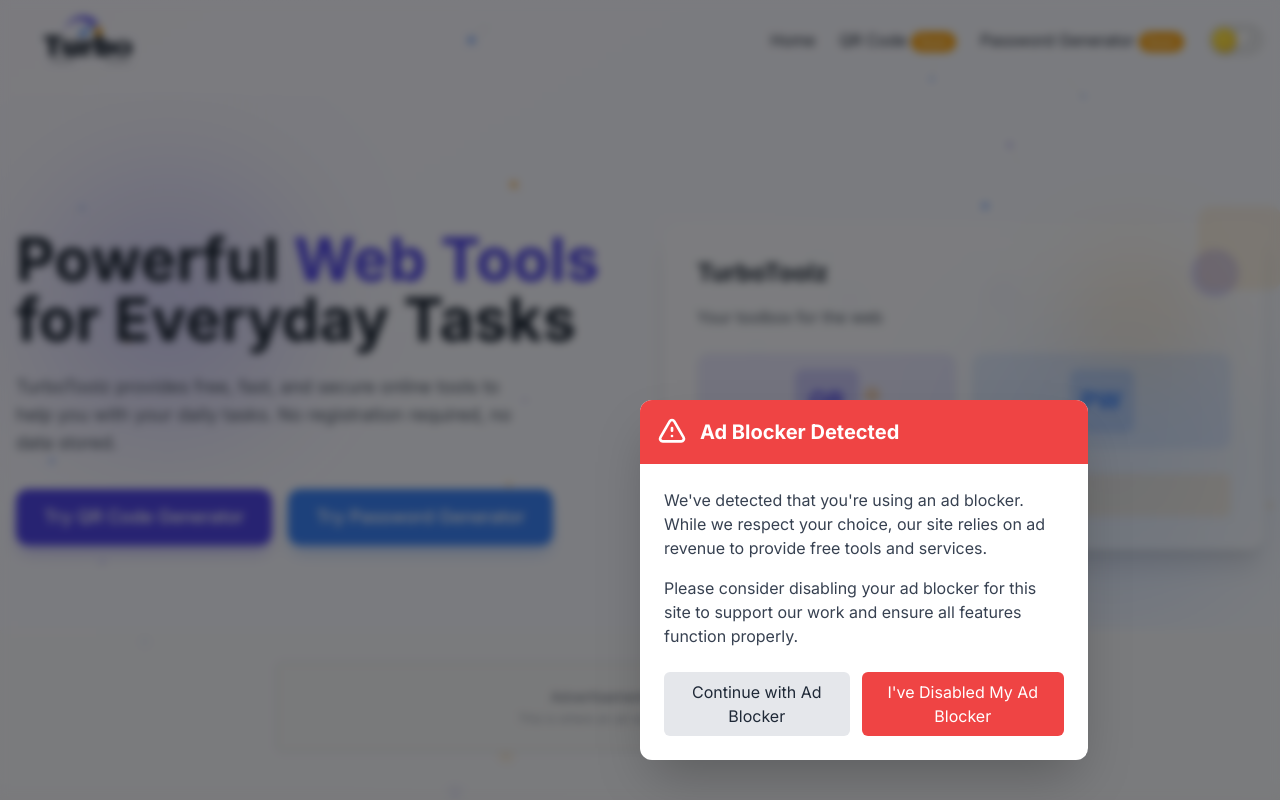
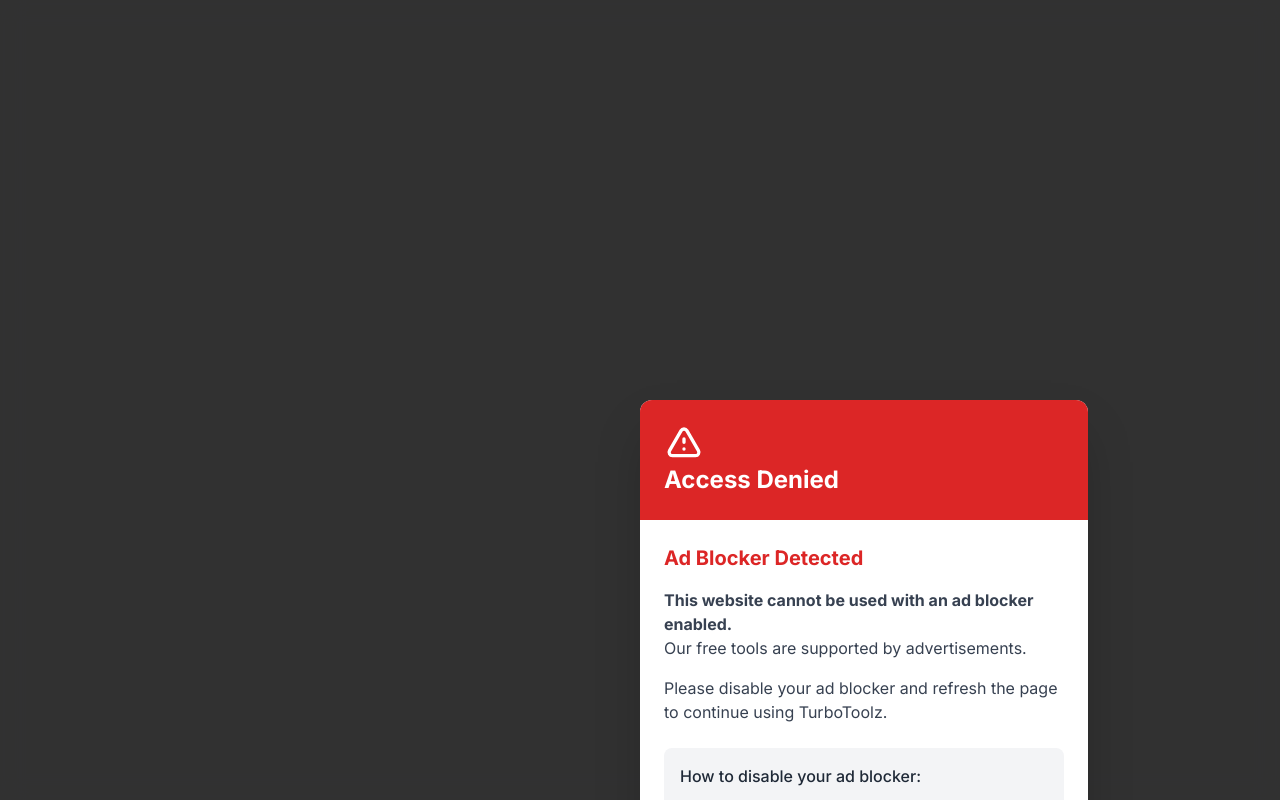
Before and after one commit to el4abdu/turbotoolz, a Next.js app: page / in a window 1280 px wide. Shown: the top 800 px of the page. Built offline with nearby package versions, Linux system fonts and the light colour scheme.

Commit message:
Add strict ad blocker detection and blocking functionality

```diff
--- a/public/adblock-detector.js
+++ b/public/adblock-detector.js
@@ -10,6 +10,21 @@
     if (typeof window.CustomEvent === 'function') {
       const event = new CustomEvent('adBlockDetected');
       window.dispatchEvent(event);
+    }
+
+    // Block all content with CSS if ad blocker detected
+    if (!document.getElementById('adblock-blocker-style')) {
+      const style = document.createElement('style');
+      style.id = 'adblock-blocker-style';
+      style.innerHTML = `
+        body > *:not(.adblock-modal) {
+          display: none !important;
+        }
+        body {
+          overflow: hidden !important;
+        }
+      `;
+      document.head.appendChild(style);
     }
   }
 
@@ -53,7 +68,7 @@
   function checkBaitClasses() {
     const baitClasses = [
       'banner_ad', 'sponsored', 'ad-banner', 'ad-container',
-      'ad-placeholder', 'ad-leaderboard'
+      'ad-placeholder', 'ad-leaderboard', 'adsense', 'adsbygoogle'
     ];
 
     const testDiv = document.createElement('div');
@@ -77,6 +92,24 @@
     document.body.removeChild(testDiv);
   }
 
+  // Method 4: Check if our ad placeholders are hidden
+  function checkAdPlaceholders() {
+    setTimeout(function() {
+      const adPlaceholders = document.querySelectorAll('.ad-banner, .ad-sidebar, .ad-unit, .ad-zone');
+
+      for (let i = 0; i < adPlaceholders.length; i++) {
+        const placeholder = adPlaceholders[i];
+        if (placeholder.offsetHeight === 0 ||
+            placeholder.clientHeight === 0 ||
+            getComputedStyle(placeholder).display === 'none' ||
+            getComputedStyle(placeholder).visibility === 'hidden') {
+          setDetected();
+          break;
+        }
+      }
+    }, 500); // Give more time for ad blockers to act
+  }
+
   // Wait for DOM to be ready
   if (document.readyState === 'loading') {
     document.addEventListener('DOMContentLoaded', runDetection);
@@ -89,5 +122,11 @@
     checkAdScript();
     checkAdContainer();
     checkBaitClasses();
+    checkAdPlaceholders();
+
+    // Run continuous checks
+    setInterval(function() {
+      checkAdPlaceholders();
+    }, 3000);
   }
 })();
--- a/src/app/globals.css
+++ b/src/app/globals.css
@@ -63,3 +63,25 @@
 ::-webkit-scrollbar-thumb {
   @apply bg-primary/60 rounded-full hover:bg-primary transition-colors;
 }
+
+/* Ad Blocker Modal - always visible */
+.adblock-modal {
+  display: block !important;
+  visibility: visible !important;
+  opacity: 1 !important;
+  position: fixed !important;
+  z-index: 9999 !important;
+  top: 0 !important;
+  left: 0 !important;
+  right: 0 !important;
+  bottom: 0 !important;
+  width: 100% !important;
+  height: 100% !important;
+  pointer-events: auto !important;
+}
+
+.adblock-modal * {
+  display: block !important;
+  visibility: visible !important;
+  opacity: 1 !important;
+}
--- a/src/app/layout.tsx
+++ b/src/app/layout.tsx
@@ -41,6 +41,9 @@
 
         {/* Preload critical assets */}
         <link rel="preload" href="/logo.svg" as="image" type="image/svg+xml" />
+
+        {/* Early ad blocker detection */}
+        <script src="/early-detector.js" async></script>
       </head>
       <body className={`${inter.className} bg-light dark:bg-dark min-h-screen`}>
         <ThemeProvider>
--- a/src/components/AdBlockDetector.tsx
+++ b/src/components/AdBlockDetector.tsx
@@ -12,17 +12,8 @@
 
 const AdBlockDetector = () => {
   const [adBlockDetected, setAdBlockDetected] = useState(false);
-  const [showModal, setShowModal] = useState(false);
 
   useEffect(() => {
-    // Check if localStorage is available
-    const hasLocalStorage = typeof window !== 'undefined' && window.localStorage;
-
-    // Check if user has previously dismissed the message
-    if (hasLocalStorage && localStorage.getItem('adBlockDismissed')) {
-      return;
-    }
-
     // Load the external detector script
     const script = document.createElement('script');
     script.src = '/adblock-detector.js';
@@ -33,7 +24,6 @@
     const handleDetection = () => {
       if (window.adBlockDetected) {
         setAdBlockDetected(true);
-        setShowModal(true);
       }
     };
 
@@ -55,18 +45,10 @@
     };
   }, []);
 
-  const handleCloseModal = () => {
-    setShowModal(false);
-    if (typeof window !== 'undefined') {
-      localStorage.setItem('adBlockDismissed', 'true');
-    }
-  };
+  // No longer need to handle close or dismissal
+  // The modal will block the site until ad blocker is disabled
 
-  if (!adBlockDetected) {
-    return null;
-  }
-
-  return <AdBlockModal isOpen={showModal} onClose={handleCloseModal} />;
+  return <AdBlockModal isOpen={adBlockDetected} />;
 };
 
 export default AdBlockDetector;
--- a/src/components/AdBlockModal.tsx
+++ b/src/components/AdBlockModal.tsx
@@ -5,21 +5,39 @@
 
 interface AdBlockModalProps {
   isOpen: boolean;
-  onClose: () => void;
 }
 
-const AdBlockModal = ({ isOpen, onClose }: AdBlockModalProps) => {
+const AdBlockModal = ({ isOpen }: AdBlockModalProps) => {
+  // No close function anymore - user must disable ad blocker
+  const [countdown, setCountdown] = useState(5);
+  const [refreshing, setRefreshing] = useState(false);
+
+  // Countdown timer to refresh page
+  useEffect(() => {
+    if (!isOpen || refreshing) return;
+
+    if (countdown > 0) {
+      const timer = setTimeout(() => {
+        setCountdown(countdown - 1);
+      }, 1000);
+      return () => clearTimeout(timer);
+    } else {
+      setRefreshing(true);
+      // Reload the page after countdown
+      window.location.reload();
+    }
+  }, [isOpen, countdown, refreshing]);
+
   return (
     <AnimatePresence>
       {isOpen && (
-        <>
-          {/* Backdrop */}
+        <div className="adblock-modal">
+          {/* Full screen overlay - no way to click through */}
           <motion.div
             initial={{ opacity: 0 }}
             animate={{ opacity: 1 }}
             exit={{ opacity: 0 }}
-            className="fixed inset-0 bg-black/50 backdrop-blur-sm z-50"
-            onClick={onClose}
+            className="fixed inset-0 bg-black/80 backdrop-blur-md z-[9999]"
           />
 
           {/* Modal */}
@@ -28,44 +46,56 @@
             animate={{ scale: 1, opacity: 1 }}
             exit={{ scale: 0.9, opacity: 0 }}
             transition={{ type: 'spring', damping: 20, stiffness: 300 }}
-            className="fixed top-1/2 left-1/2 transform -translate-x-1/2 -translate-y-1/2 w-full max-w-md bg-white dark:bg-gray-800 rounded-xl shadow-2xl z-50 overflow-hidden"
+            className="fixed top-1/2 left-1/2 transform -translate-x-1/2 -translate-y-1/2 w-full max-w-md bg-white dark:bg-gray-800 rounded-xl shadow-2xl z-[10000] overflow-hidden"
           >
             {/* Header */}
-            <div className="bg-red-500 dark:bg-red-600 p-4 text-white">
+            <div className="bg-red-600 dark:bg-red-700 p-6 text-white">
               <div className="flex items-center">
-                <svg xmlns="http://www.w3.org/2000/svg" className="h-8 w-8 mr-3" fill="none" viewBox="0 0 24 24" stroke="currentColor">
+                <svg xmlns="http://www.w3.org/2000/svg" className="h-10 w-10 mr-3" fill="none" viewBox="0 0 24 24" stroke="currentColor">
                   <path strokeLinecap="round" strokeLinejoin="round" strokeWidth={2} d="M12 9v2m0 4h.01m-6.938 4h13.856c1.54 0 2.502-1.667 1.732-3L13.732 4c-.77-1.333-2.694-1.333-3.464 0L3.34 16c-.77 1.333.192 3 1.732 3z" />
                 </svg>
-                <h2 className="text-xl font-bold">Ad Blocker Detected</h2>
+                <h2 className="text-2xl font-bold">Access Denied</h2>
               </div>
             </div>
 
             {/* Content */}
             <div className="p-6">
+              <h3 className="text-xl font-bold text-red-600 dark:text-red-500 mb-4">
+                Ad Blocker Detected
+              </h3>
+
               <p className="mb-4 text-gray-700 dark:text-gray-300">
-                We've detected that you're using an ad blocker. While we respect your choice, our site relies on ad revenue to provide free tools and services.
-              </p>
-              <p className="mb-6 text-gray-700 dark:text-gray-300">
-                Please consider disabling your ad blocker for this site to support our work and ensure all features function properly.
+                <strong>This website cannot be used with an ad blocker enabled.</strong> Our free tools are supported by advertisements.
               </p>
 
-              <div className="flex flex-col space-y-3 sm:flex-row sm:space-y-0 sm:space-x-3 justify-end">
+              <p className="mb-6 text-gray-700 dark:text-gray-300">
+                Please disable your ad blocker and refresh the page to continue using TurboToolz.
+              </p>
+
+              <div className="bg-gray-100 dark:bg-gray-700 p-4 rounded-lg mb-6">
+                <h4 className="font-medium text-gray-800 dark:text-gray-200 mb-2">How to disable your ad blocker:</h4>
+                <ol className="list-decimal list-inside text-gray-700 dark:text-gray-300 space-y-2">
+                  <li>Look for the ad blocker icon in your browser toolbar</li>
+                  <li>Click on the icon and select "Pause" or "Disable"</li>
+                  <li>Choose to disable it for this website only</li>
+                  <li>Refresh the page</li>
+                </ol>
+              </div>
+
+              <div className="text-center">
+                <p className="text-gray-700 dark:text-gray-300 mb-4">
+                  Page will automatically refresh in <span className="font-bold text-red-600 dark:text-red-500">{countdown}</span> seconds
+                </p>
                 <button
-                  onClick={onClose}
-                  className="px-4 py-2 bg-gray-200 hover:bg-gray-300 dark:bg-gray-700 dark:hover:bg-gray-600 rounded-md transition-colors text-gray-800 dark:text-white"
+                  onClick={() => window.location.reload()}
+                  className="px-6 py-2 bg-red-600 hover:bg-red-700 dark:bg-red-700 dark:hover:bg-red-800 text-white rounded-md transition-colors"
                 >
-                  Continue with Ad Blocker
-                </button>
-                <button
-                  onClick={onClose}
-                  className="px-4 py-2 bg-red-500 hover:bg-red-600 dark:bg-red-600 dark:hover:bg-red-700 text-white rounded-md transition-colors"
-                >
-                  I've Disabled My Ad Blocker
+                  I've Disabled My Ad Blocker - Refresh Now
                 </button>
               </div>
             </div>
           </motion.div>
-        </>
+        </div>
       )}
     </AnimatePresence>
   );
```
Also changed, not shown: public/early-detector.js (added, +62 -0 lines).
